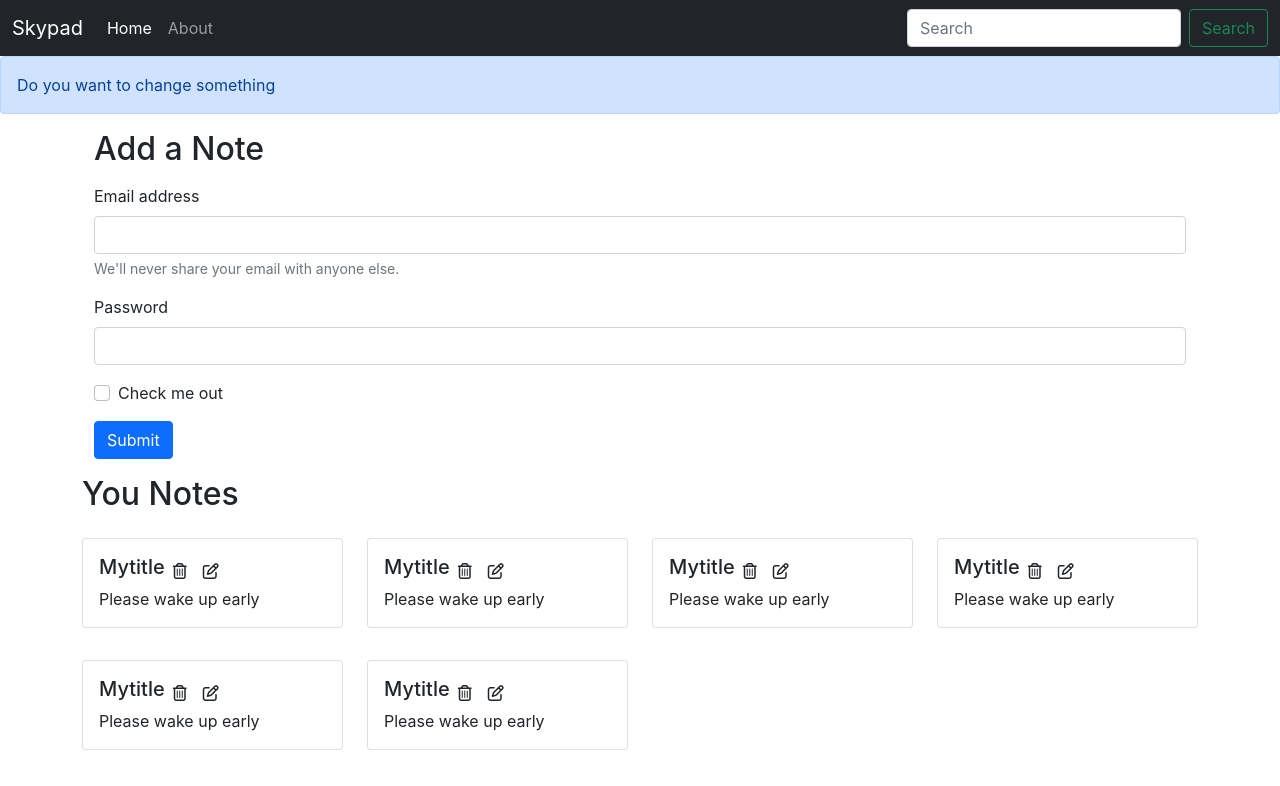
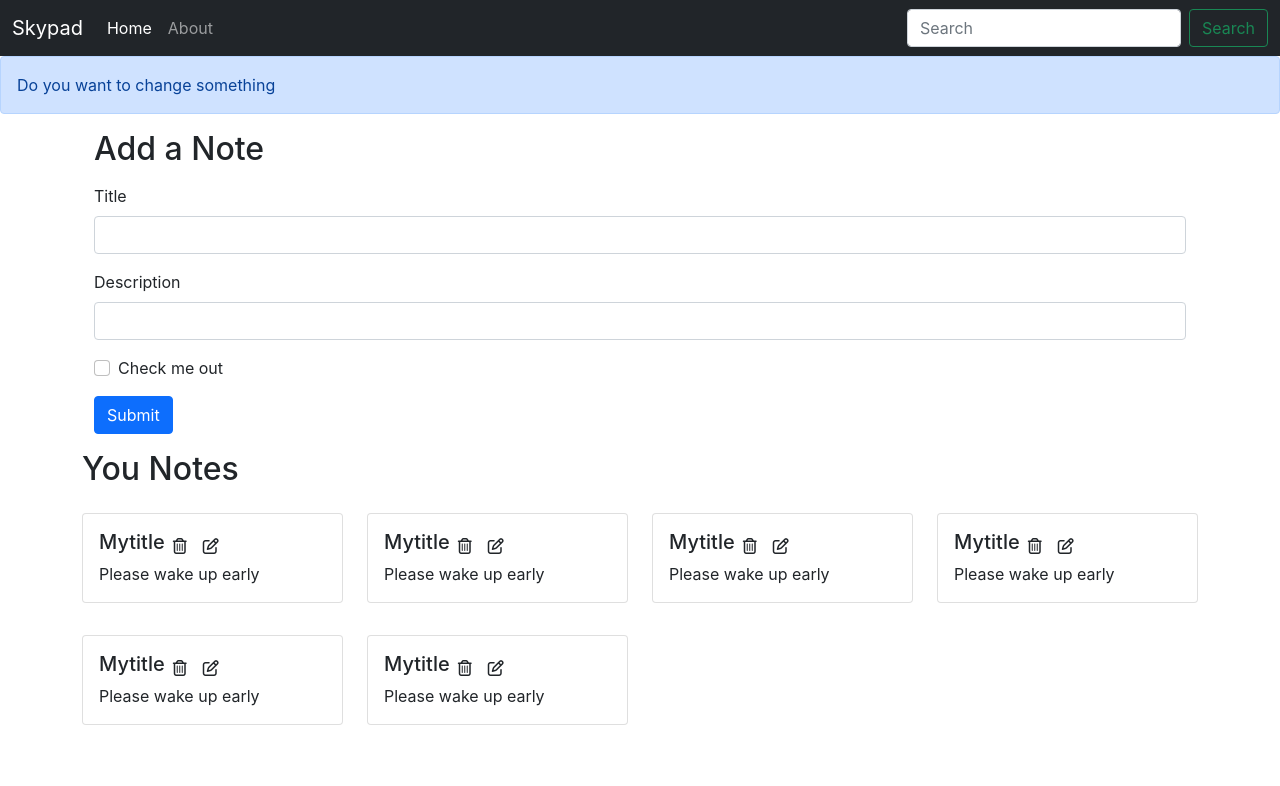
Before and after one commit to Akashsingh310/skypad, a React (Create React App) app: page / in a window 1280 px wide. Shown: the top 786 px of the page. Built offline with nearby package versions, Linux system fonts and the light colour scheme.

Commit message:
Added AddNote component

```diff
--- /dev/null
+++ b/src/components/AddNote.js
@@ -0,0 +1,40 @@
+import React, { useContext, useState } from 'react'
+import noteContext from "../context/notes/noteContext"
+
+const AddNote = () => {
+    const context = useContext(noteContext);
+    const { addNote } = context;
+
+    const [note, setNote] = useState({ title: "", description: "", tag: "default" })
+
+    const handleClick = (e) => {
+        e.preventDefault();
+        addNote(note.title, note.description, note.tag);
+    }
+
+    const onChange = (e) => {
+        setNote({ ...note, [e.target.name]: e.target.value })
+    }
+    return (
+        <div className="container my-3">
+            <h2>Add a Note</h2>
+            <form className="my-3">
+                <div className="mb-3">
+                    <label htmlFor="title" className="form-label">Title</label>
+                    <input type="text" className="form-control" id="title" name="title" aria-describedby="emailHelp" onChange={onChange} />
+                </div>
+                <div className="mb-3">
+                    <label htmlFor="description" className="form-label">Description</label>
+                    <input type="text" className="form-control" id="description" name="description" onChange={onChange} />
+                </div>
+                <div className="mb-3 form-check">
+                    <input type="checkbox" className="form-check-input" id="exampleCheck1" />
+                    <label className="form-check-label" htmlFor="exampleCheck1">Check me out</label>
+                </div>
+                <button type="submit" className="btn btn-primary" onClick={handleClick}>Submit</button>
+            </form>
+        </div>
+    )
+}
+
+export default AddNote
--- a/src/components/Home.js
+++ b/src/components/Home.js
@@ -3,26 +3,6 @@
 export const Home = () => {
   return (
     <div>
-      <div className="container my-3">
-        <h2>Add a Note</h2>
-        <form className="my-3">
-          <div className="mb-3">
-            <label htmlFor="exampleInputEmail1" className="form-label">Email address</label>
-            <input type="email" className="form-control" id="exampleInputEmail1" aria-describedby="emailHelp" />
-            <div id="emailHelp" className="form-text">We'll never share your email with anyone else.</div>
-          </div>
-          <div className="mb-3">
-            <label htmlFor="exampleInputPassword1" className="form-label">Password</label>
-            <input type="password" className="form-control" id="exampleInputPassword1" />
-          </div>
-          <div className="mb-3 form-check">
-            <input type="checkbox" className="form-check-input" id="exampleCheck1" />
-            <label className="form-check-label" htmlFor="exampleCheck1">Check me out</label>
-          </div>
-          <button type="submit" className="btn btn-primary">Submit</button>
-        </form>
-      </div>
-
       <Notes />
     </div>
   )
--- a/src/components/Notes.js
+++ b/src/components/Notes.js
@@ -1,19 +1,22 @@
-import React, {useContext} from 'react'
+import React, { useContext } from 'react'
 import noteContext from "../context/notes/noteContext"
 import Noteitem from './Noteitem';
-
+import AddNote from './AddNote';
 
 const Notes = () => {
     const context = useContext(noteContext);
-    const {notes} = context;
+    const { notes} = context;
     return (
-        <div className="row my-3">
-            <h2>You Notes</h2>
-            {
-            notes.map((note)=>{
-                return <Noteitem key={note._id} note={note}/>
-            })}
+        <>
+            <AddNote />
+            <div className="row my-3">
+                <h2>You Notes</h2>
+                {
+                    notes.map((note) => {
+                        return <Noteitem key={note._id} note={note} />
+                    })}
             </div>
+        </>
     )
 }
 
--- a/src/context/notes/NoteState.js
+++ b/src/context/notes/NoteState.js
@@ -61,8 +61,33 @@
 
   const [notes, setNotes] = useState(notesInitial)
 
+  // Add a Note
+  const addNote = (title, description, tag)=>{
+    // TODO: API Call
+    console.log("Adding a new note")
+    const note = {
+      "_id": "61322f119553781a8ca8d0e08",
+      "user": "6131dc5e3e4037cd4734a0664",
+      "title": title,
+      "description": description,
+      "tag": tag,
+      "date": "2021-09-03T14:20:09.668Z",
+      "__v": 0
+    };
+    setNotes(notes.concat(note))
+  }
+
+  // Delete a Note
+  const deleteNote = ()=>{
+
+  }
+  // Edit a Note
+  const editNote = ()=>{
+
+  }
+
   return (
-    <NoteContext.Provider value={{ notes, setNotes }}>
+    <NoteContext.Provider value={{notes, addNote,deleteNote, editNote }}>
       {props.children}
     </NoteContext.Provider>
   )
```
